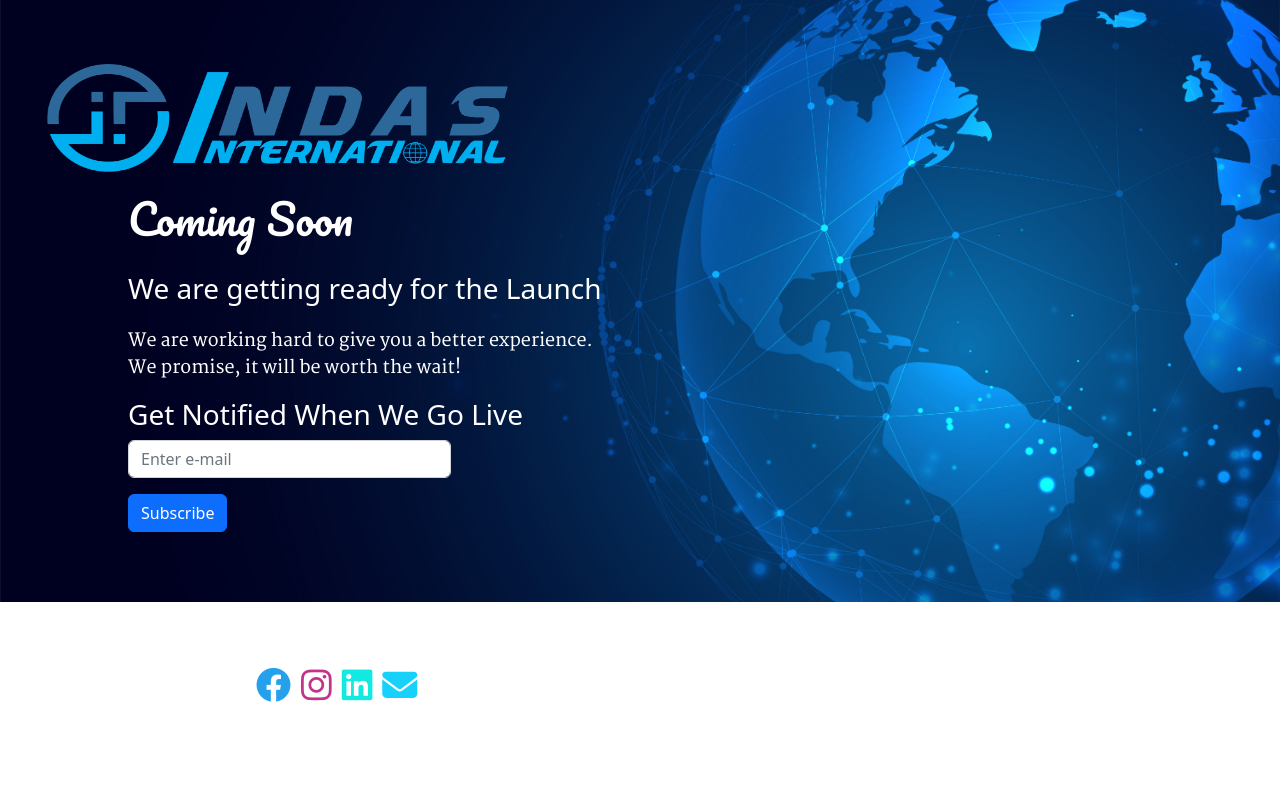
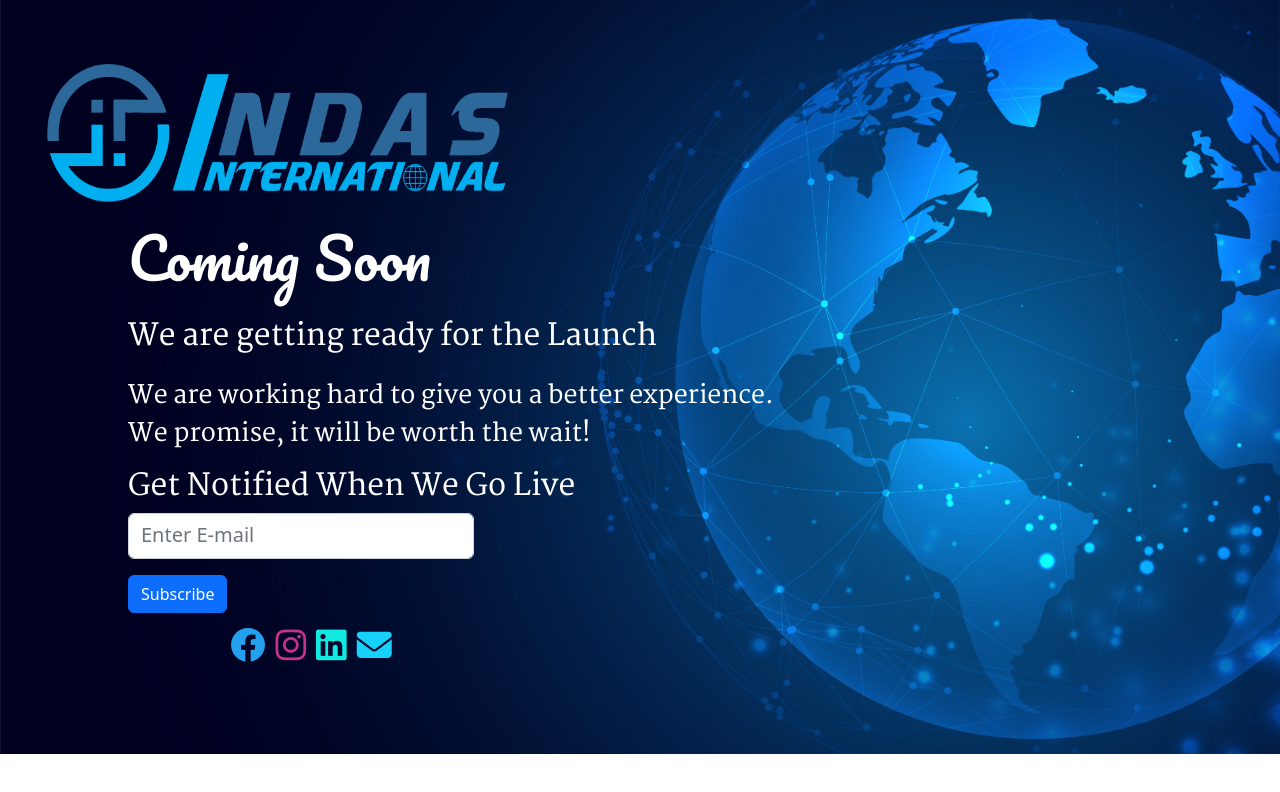
Before and after one commit to Ankit09092001/Indas_International, a React (Create React App) app: page / in a window 1280 px wide. Shown: the top 792 px of the page. Built offline with nearby package versions, Linux system fonts and the light colour scheme.

Commit message:
mail updated

```diff
--- a/src/App.css
+++ b/src/App.css
@@ -6,7 +6,7 @@
   background-image: url("landing.jpg");
   color: white;
   /* height: 89.8vh; */
- height: 37.65rem;
+ height: 47.1rem;
   background-position: center;
   background-repeat: no-repeat;
   background-size: cover;
@@ -22,7 +22,7 @@
 .Landing > h1:nth-child(2) {
   padding-top: 22px;
   padding-bottom: 20px;
-  font-size: 260%;
+  font-size: 350%;
 }
 
 /* Element | http://localhost:3000/ */
@@ -35,15 +35,16 @@
   height: 100%;
 }
 h3{
+  font-family: 'Martel', serif;
 
-  font-size: x-large;
+
 }
 h1{
   font-family: 'Pacifico', cursive;
 }
 p{
   font-family: 'Martel', serif;
-  font-size: large;
+  font-size: 25px;
 
 
 }
@@ -56,7 +57,8 @@ p{
 
 }
 .formss{
-  width:28%;
+  width:30%;
+
 }
 
 .icons{
@@ -67,8 +69,8 @@ p{
   flex-direction: column; */
   position: absolute;
   /* top: 82%; */
-  left: 20%;
-  bottom:12%;
+  left: 18%;
+  bottom:17%;
 
 }
 
@@ -103,3 +105,23 @@ color:red;
 .fa-envelope:hover{
   color:red;
   }
+
+.font_h3{
+  font-size: 30px;
+
+}
+
+
+#formBasicEmail {
+
+  padding-top: 10px;
+  padding-bottom: 10px;
+}
+
+
+/* Inline #5 | http://localhost:3001/Indas_International */
+
+.form-control::placeholder {
+
+  font-size: 20px;
+}
--- a/src/Landing_page.js
+++ b/src/Landing_page.js
@@ -56,14 +56,14 @@ function Landing_page() {
       <div className="Landing">
         <img className="Logo" src={logo} alt="logo" />
         <h1>Coming Soon</h1>
-        <h3>We are getting ready for the Launch</h3>
+        <h3 class="font_h3">We are getting ready for the Launch</h3>
         <p>
           We are working hard to give you a better experience.
           <br />
           We promise, it will be worth the wait!
         </p>
 
-        <h3>Get Notified When We Go Live</h3>
+        <h3 class="font_h3">Get Notified When We Go Live</h3>
         <div className="icons">
           <a href="https://www.facebook.com/Indas-International-100617009318760/">
             <i class="fa-brands fa-facebook"></i>
@@ -88,7 +88,7 @@ function Landing_page() {
               <Form.Control
                 type="email"
                 name="email"
-                placeholder="Enter e-mail"
+                placeholder="Enter E-mail"
                 required
               />
             </Form.Group>
```
